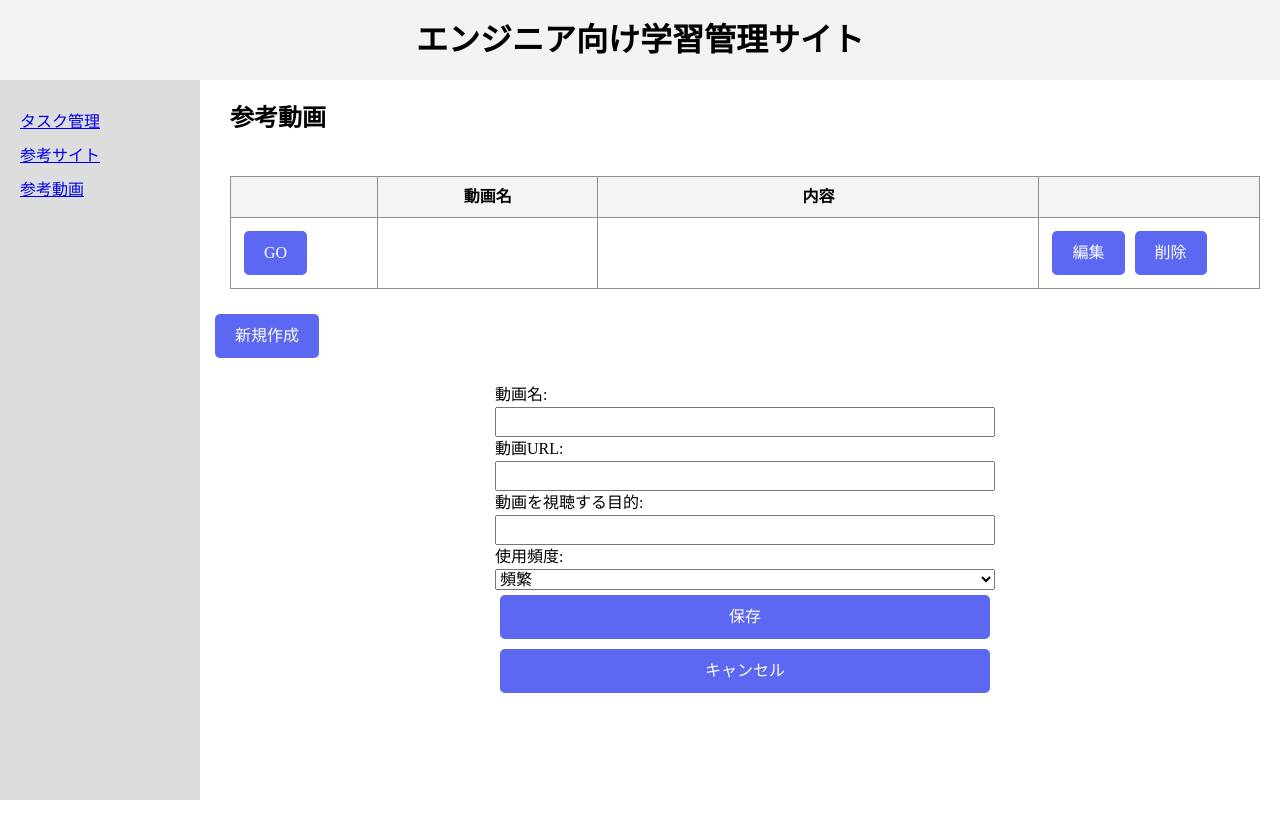
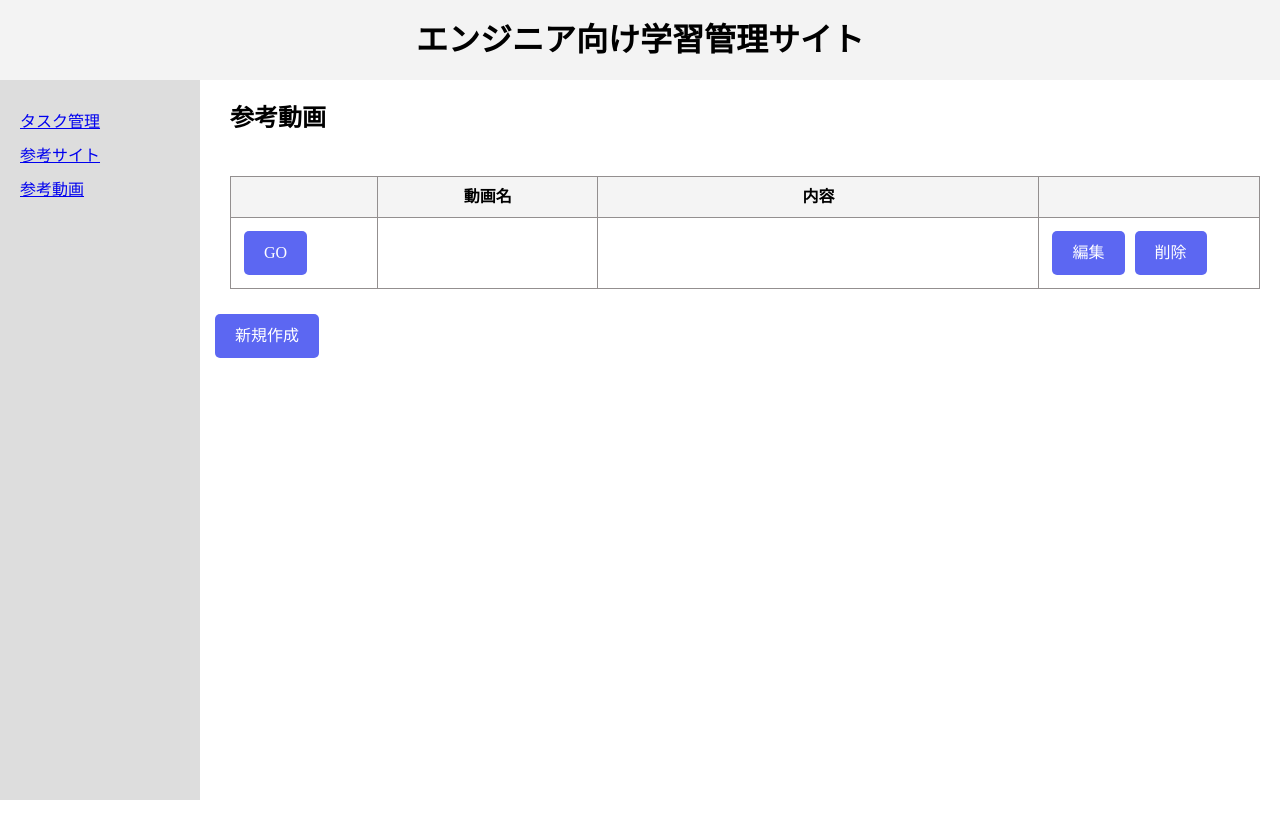
Before and after one commit to haruki-matsu/whealthon-matsumoto-spa, a Vue app in the folder vue/: page /videos in a window 1280 px wide. Shown: the top 838 px of the page. Built offline with nearby package versions, Linux system fonts and the light colour scheme.

Commit message:
ウィンドウの表示機能追加

```diff
--- a/vue/src/components/Video/ReferenceVideos.vue
+++ b/vue/src/components/Video/ReferenceVideos.vue
@@ -3,12 +3,12 @@
     <h2>参考動画</h2>
 
     <!-- リストの表示 -->
-    <video-list></video-list>
+    <video-list @editSite="edit_site"></video-list>
 
     <!-- 新規追加ボタン -->
-    <button @click="show_window">新規作成</button>
+    <button @click="show_add_window">新規作成</button>
 
-    <video-form></video-form>
+    <video-form v-if="show_window" @saveSite="save_site" @closeWindow="show_close_window"></video-form>
   </div>
 
 </template>
@@ -22,7 +22,39 @@ export default{
   components: {
     VideoList,
     VideoForm
+  },
+
+  data(){
+    return{
+      show_window: false
+    }
+  },
+
+  methods: {
+    show_add_window(){
+      this.show_window = true;
+    },
+
+    show_close_window(){
+      this.show_window = false;
+    },
+
+    save_site(){
+      this.show_window = false;
+      console.log("a")
+    },
+
+    edit_site(){
+      console.log("Editing site");
+      this.show_window = true;
+    }
+
   }
+
+
 }
 
+
+
+
 </script>
--- a/vue/src/components/Video/VideoForm.vue
+++ b/vue/src/components/Video/VideoForm.vue
@@ -1,6 +1,6 @@
 <template>
     <div class="table_container">
-        <form>
+        <form @submit="data_submit">
 
             <!-- サイト名入力フィールド -->
             <label for="name">動画名:</label>
@@ -26,12 +26,26 @@
             <button type="submit">保存</button>
 
             <!-- キャンセルボタン-->
-            <button >キャンセル</button>
+            <button @click="$emit('closeWindow')">キャンセル</button>
 
         </form>
 
     </div>
   </template>
+
+<script>
+export default {
+  methods: {
+    data_submit() {
+      this.$emit('saveSite');  // 親コンポーネントに 'saveSite' イベントを通知
+    }
+  }
+}
+</script>
+
+
+
+
 
 <style scoped>
 form {
@@ -41,6 +55,4 @@ form {
   margin: auto;
 }
 
-
-
 </style>
--- a/vue/src/components/Video/VideoList.vue
+++ b/vue/src/components/Video/VideoList.vue
@@ -16,7 +16,7 @@
           <td></td>
           <td></td>
           <td>
-            <button>編集</button>
+            <button @click="$emit('editSite')">編集</button>
             <button>削除</button>
           </td>
         </tr>
```
